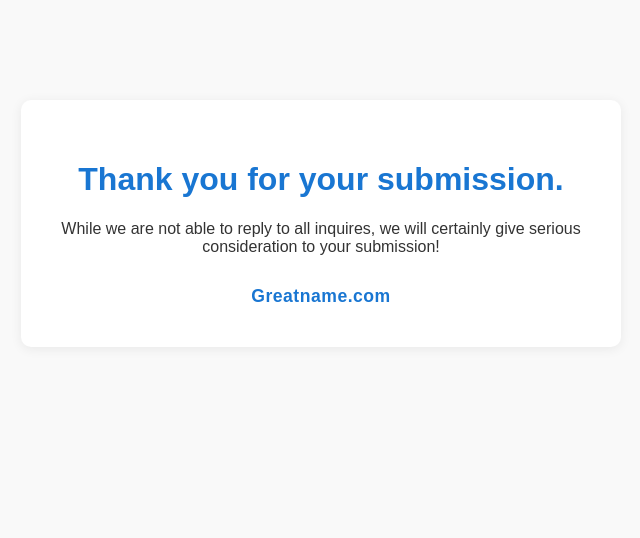
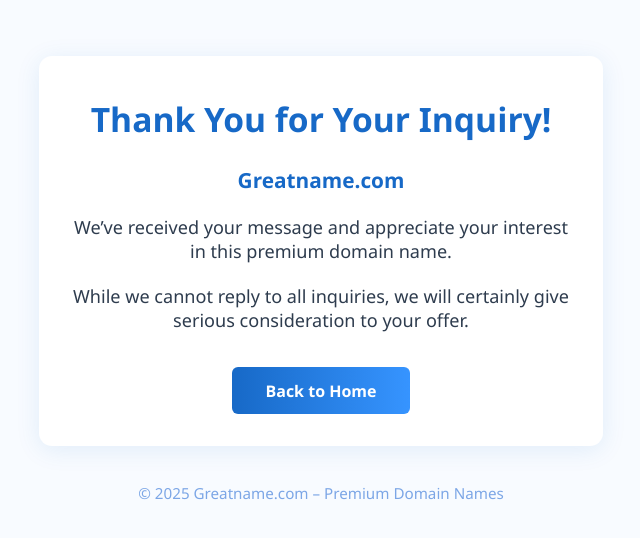
Before and after one commit to Schnyarp/greatname, a plain HTML site: page thank-you.html in a window 1280 px wide. Shown: the whole page, without its empty margins (319-959 px from the left). Drawn offline with Linux system fonts and the light colour scheme.

Commit message:
Add files via upload

```diff
--- a/thank-you.html
+++ b/thank-you.html
@@ -2,41 +2,92 @@
 <html lang="en">
 <head>
     <meta charset="UTF-8">
-  <title>Thank You</title>
-  <meta name="viewport" content="width=device-width, initial-scale=1">
+    <title>Thank You | Greatname.com</title>
+    <meta name="viewport" content="width=device-width, initial-scale=1.0">
+    <meta name="robots" content="noindex">
+    <meta name="description" content="Thank you for your inquiry about a premium domain at Greatname.com.">
     <style>
         body {
-      font-family: sans-serif;
-      margin: 40px auto;
-      max-width: 600px;
+            background: #f8fbff;
+            color: #1769c7;
+            font-family: 'Segoe UI', Arial, sans-serif;
+            margin: 0;
+            padding: 0;
+        }
+        .container {
+            max-width: 500px;
+            margin: 7vh auto 0 auto;
+            background: #fff;
+            border-radius: 13px;
+            box-shadow: 0 4px 24px rgba(23,105,199,0.1);
+            padding: 2.5rem 2rem 2rem 2rem;
             text-align: center;
-      background: #f9f9f9;
-      color: #333;
-    }
-    .thank-you {
-      margin-top: 100px;
-      padding: 40px 20px;
-      background: #fff;
-      border-radius: 10px;
-      box-shadow: 0 2px 12px rgba(0,0,0,0.07);
         }
         h1 {
-      color: #1976D2;
+            margin-top: 0;
+            font-size: 2.1rem;
+            color: #1769c7;
+            font-weight: 800;
+        }
+        p {
+            font-size: 1.13rem;
+            margin: 1.3rem 0 0 0;
+            color: #2e3c4e;
         }
         .domain {
-      margin-top: 30px;
-      font-size: 1.1em;
-      color: #1976D2;
+            font-size: 1.3rem;
+            color: #1769c7;
             font-weight: bold;
-      letter-spacing: 0.5px;
+            margin: 1.5rem 0 0.8rem 0;
+        }
+        .home-link {
+            display: inline-block;
+            margin-top: 2.2rem;
+            background: linear-gradient(90deg, #1769c7 0%, #3694ff 100%);
+            color: #fff;
+            text-decoration: none;
+            font-weight: 600;
+            border-radius: 6px;
+            padding: 0.8rem 2.1rem;
+            font-size: 1rem;
+            transition: background 0.18s;
+        }
+        .home-link:hover {
+            background: linear-gradient(90deg, #3694ff 0%, #1769c7 100%);
+        }
+        footer {
+            text-align: center;
+            color: #7ca6e6;
+            font-size: 0.95rem;
+            margin-top: 2.3rem;
+        }
+        @media (max-width: 600px) {
+            .container {
+                padding: 1.2rem 0.7rem 1.1rem 0.7rem;
+            }
+            h1 {
+                font-size: 1.35rem;
+            }
+            .domain {
+                font-size: 1.1rem;
+            }
+            .home-link {
+                font-size: 0.95rem;
+                padding: 0.7rem 1.1rem;
+            }
         }
     </style>
 </head>
 <body>
-  <div class="thank-you">
-    <h1>Thank you for your submission.</h1>
-    <p>While we are not able to reply to all inquires, we will certainly give serious consideration to your submission!</p>
+    <div class="container">
+        <h1>Thank You for Your Inquiry!</h1>
         <div class="domain">Greatname.com</div>
+        <p>We’ve received your message and appreciate your interest in this premium domain name.</p>
+        <p>While we cannot reply to all inquiries, we will certainly give serious consideration to your offer.</p>
+        <a class="home-link" href="/">Back to Home</a>
     </div>
+    <footer>
+        &copy; 2025 Greatname.com &ndash; Premium Domain Names
+    </footer>
 </body>
 </html>
```
Lines whose indentation alone changed are shown as unchanged.
